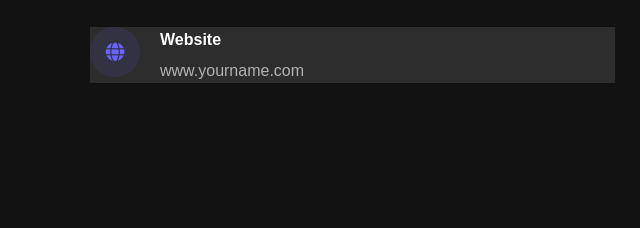
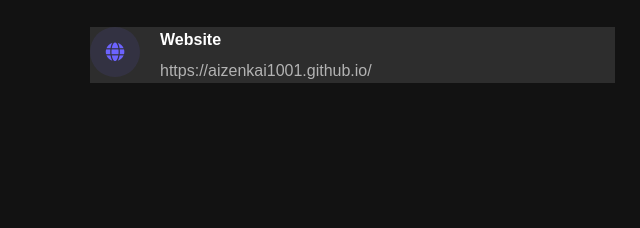
Before and after one commit to AizenKai1001/AizenKai1001.github.io, a plain HTML site: page index.html in a window 1280 px wide. Shown: the part 3779-4007 px from the top of the page, 0-640 px from the left. Drawn offline with Linux system fonts and the light colour scheme.

Commit message:
improved

```diff
--- a/index.html
+++ b/index.html
@@ -303,7 +303,7 @@
             </div>
             <div class="contact-text">
               <h4>Website</h4>
-              <p>www.yourname.com</p>
+              <p>https://aizenkai1001.github.io/</p>
             </div>
           </div>
         </div>
```
Also changed, not shown: ProfileImage.jpg.
